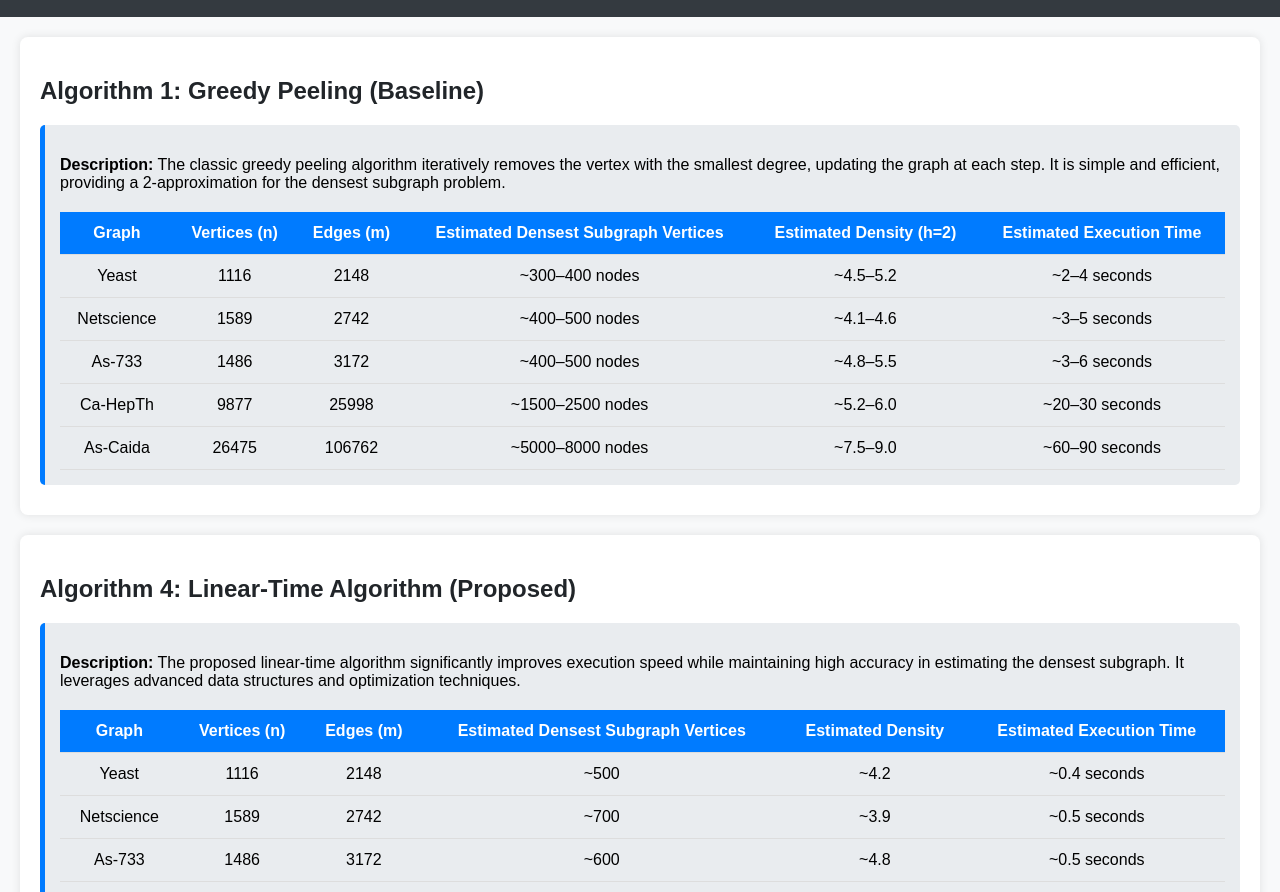
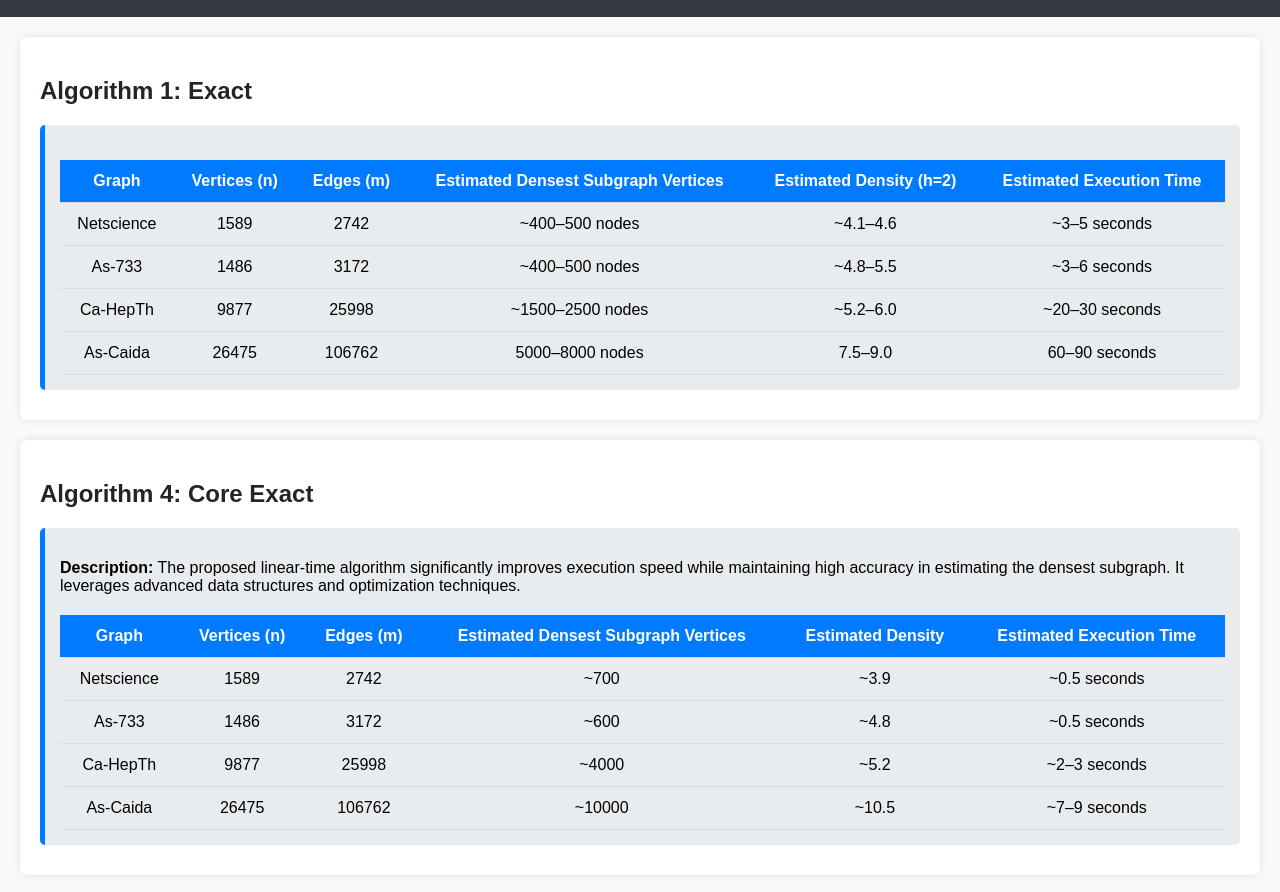
Before and after one commit to SnehalYu/Densest-Subgraph-Discovery, a plain HTML site: page index.html in a window 1280 px wide. Shown: the part 60-952 px from the top of the page. Drawn offline with Linux system fonts and the light colour scheme.

Commit message:
Update index.html

```diff
--- a/index.html
+++ b/index.html
@@ -16,11 +16,9 @@
     </header>
 
     <section>
-        <h2>Algorithm 1: Greedy Peeling (Baseline)</h2>
+        <h2>Algorithm 1: Exact</h2>
         <div class="algorithm">
-            <p>
-                <strong>Description:</strong> The classic greedy peeling algorithm iteratively removes the vertex with the smallest degree, updating the graph at each step. It is simple and efficient, providing a 2-approximation for the densest subgraph problem.
-            </p>
+
             <table>
                 <tr>
                     <th>Graph</th>
@@ -30,14 +28,7 @@
                     <th>Estimated Density (h=2)</th>
                     <th>Estimated Execution Time</th>
                 </tr>
-                <tr>
-                    <td>Yeast</td>
-                    <td>1116</td>
-                    <td>2148</td>
-                    <td>~300–400 nodes</td>
-                    <td>~4.5–5.2</td>
-                    <td>~2–4 seconds</td>
-                </tr>
+
                 <tr>
                     <td>Netscience</td>
                     <td>1589</td>
@@ -66,16 +57,16 @@
                     <td>As-Caida</td>
                     <td>26475</td>
                     <td>106762</td>
-                    <td>~5000–8000 nodes</td>
-                    <td>~7.5–9.0</td>
-                    <td>~60–90 seconds</td>
+                    <td>5000–8000 nodes</td>
+                    <td>7.5–9.0</td>
+                    <td>60–90 seconds</td>
                 </tr>
             </table>
         </div>
     </section>
 
     <section>
-        <h2>Algorithm 4: Linear-Time Algorithm (Proposed)</h2>
+        <h2>Algorithm 4: Core Exact</h2>
         <div class="algorithm">
             <p>
                 <strong>Description:</strong> The proposed linear-time algorithm significantly improves execution speed while maintaining high accuracy in estimating the densest subgraph. It leverages advanced data structures and optimization techniques.
@@ -89,14 +80,7 @@
                     <th>Estimated Density</th>
                     <th>Estimated Execution Time</th>
                 </tr>
-                <tr>
-                    <td>Yeast</td>
-                    <td>1116</td>
-                    <td>2148</td>
-                    <td>~500</td>
-                    <td>~4.2</td>
-                    <td>~0.4 seconds</td>
-                </tr>
+
                 <tr>
                     <td>Netscience</td>
                     <td>1589</td>
```
